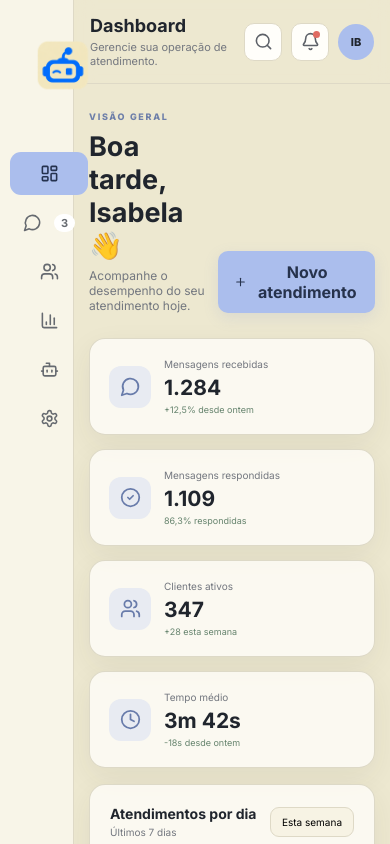
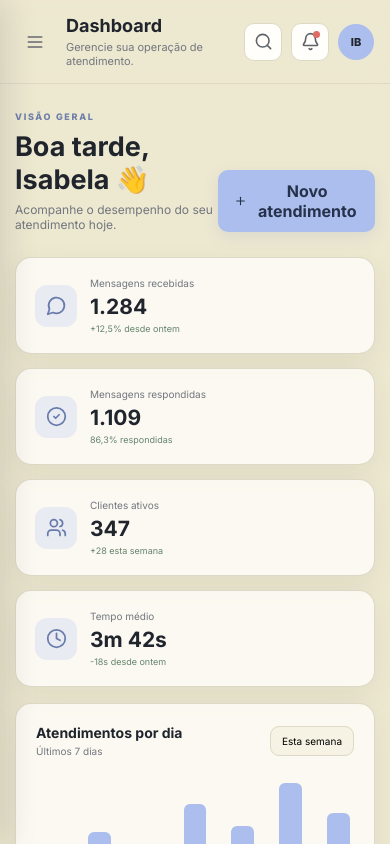
Before and after one commit to 0-bife/PI-G1, a React (Vite) app in the folder Front-End/: page / in a window 390 px wide. Both pictures are taken after a click on the button "Entrar". Shown: the top 844 px of the page. Built offline with nearby package versions, Linux system fonts and the light colour scheme.

Commit message:
adicionado_botao_sidebar

```diff
--- a/Front-End/src/App.jsx
+++ b/Front-End/src/App.jsx
@@ -5,7 +5,6 @@ import Dashboard from './pages/Dashboard.jsx';
 import Conversas from './pages/Conversas.jsx';
 import Contatos from './pages/Contatos.jsx';
 import Relatorios from './pages/Relatorios.jsx';
-import Automacoes from './pages/Automacoes.jsx';
 import Configuracoes from './pages/Configuracoes.jsx';
 
 // App controla qual tela está aberta no protótipo navegável.
@@ -18,7 +17,6 @@ export default function App() {
     Conversas: <Conversas />,
     Contatos: <Contatos />,
     Relatórios: <Relatorios />,
-    Automações: <Automacoes />,
     Configurações: <Configuracoes />,
   };
 
--- a/Front-End/src/components/AppShell.jsx
+++ b/Front-End/src/components/AppShell.jsx
@@ -1,38 +1,108 @@
+import { useEffect, useState } from "react";
 import {
   LayoutDashboard,
   MessageCircle,
   Users,
   BarChart3,
-  Bot,
   Settings,
   Search,
   Bell,
   MoreHorizontal,
   LogOut,
+  Menu,
+  X,
+  PanelLeftClose,
+  PanelLeftOpen,
 } from "lucide-react";
 import Logo from "./Logo.jsx";
+
+const SIDEBAR_STORAGE_KEY = "in-a-blink-sidebar-pinned";
+const MOBILE_BREAKPOINT = "(max-width: 767px)";
 
 const navItems = [
   ["Dashboard", LayoutDashboard],
   ["Conversas", MessageCircle],
   ["Contatos", Users],
   ["Relatórios", BarChart3],
-  ["Automações", Bot],
   ["Configurações", Settings],
 ];
 
 // Estrutura fixa compartilhada pelas páginas: sidebar + topbar + conteúdo.
 export default function AppShell({ page, setPage, children }) {
+  const [isPinned, setIsPinned] = useState(() => {
+    try {
+      return window.localStorage.getItem(SIDEBAR_STORAGE_KEY) === "true";
+    } catch (error) {
+      console.error("Não foi possível ler a preferência da sidebar.", error);
+      return false;
+    }
+  });
+  const [isHovered, setIsHovered] = useState(false);
+  const [isMobileOpen, setIsMobileOpen] = useState(false);
+  const isExpanded = isPinned || isHovered;
+
+  useEffect(() => {
+    try {
+      window.localStorage.setItem(SIDEBAR_STORAGE_KEY, String(isPinned));
+    } catch (error) {
+      console.error("Não foi possível salvar a preferência da sidebar.", error);
+    }
+  }, [isPinned]);
+
+  useEffect(() => {
+    function handleKeyDown(event) {
+      if (event.key === "Escape") setIsMobileOpen(false);
+    }
+
+    window.addEventListener("keydown", handleKeyDown);
+    return () => window.removeEventListener("keydown", handleKeyDown);
+  }, []);
+
+  function handleMouseEnter() {
+    if (!window.matchMedia(MOBILE_BREAKPOINT).matches && !isPinned) {
+      setIsHovered(true);
+    }
+  }
+
+  function handleMouseLeave() {
+    setIsHovered(false);
+  }
+
+  function handleNavigation(label) {
+    setPage(label);
+    setIsMobileOpen(false);
+  }
+
   return (
-    <div className="app-shell">
-      <aside className="sidebar">
-        <Logo />
+    <div className={`app-shell ${isExpanded ? "sidebar-expanded" : "sidebar-collapsed"}`}>
+      <aside
+        className={`sidebar ${isMobileOpen ? "drawer-open" : ""}`}
+        onMouseEnter={handleMouseEnter}
+        onMouseLeave={handleMouseLeave}
+      >
+        <div className="sidebar-header">
+          <Logo />
+          <button
+            className="sidebar-toggle"
+            type="button"
+            aria-label={isPinned ? "Desafixar sidebar" : "Fixar sidebar expandida"}
+            aria-pressed={isPinned}
+            title={isPinned ? "Desafixar sidebar" : "Fixar sidebar expandida"}
+            onClick={() => setIsPinned((pinned) => !pinned)}
+          >
+            {isPinned ? <PanelLeftClose size={19} /> : <PanelLeftOpen size={19} />}
+          </button>
+        </div>
         <nav>
           {navItems.map(([label, Icon]) => (
             <button
               key={label}
               className={`nav-item ${page === label ? "active" : ""}`}
-              onClick={() => setPage(label)}
+              type="button"
+              data-tooltip={label}
+              aria-label={label}
+              title={label}
+              onClick={() => handleNavigation(label)}
             >
               <Icon size={19} />
               <span>{label}</span>
@@ -43,22 +113,48 @@ export default function AppShell({ page, setPage, children }) {
         <div className="sidebar-bottom">
           <div className="mini-profile">
             <div className="avatar">IB</div>
-            <div>
+            <div className="profile-label">
               <strong>Isabela</strong>
               <small>Administradora</small>
             </div>
             <MoreHorizontal size={18} />
           </div>
-          <button className="logout" onClick={() => setPage("Login")}>
-            <LogOut size={18} /> Sair
+          <button
+            className="logout"
+            type="button"
+            data-tooltip="Sair"
+            aria-label="Sair"
+            title="Sair"
+            onClick={() => handleNavigation("Login")}
+          >
+            <LogOut size={18} /> <span>Sair</span>
           </button>
         </div>
       </aside>
+      {isMobileOpen && (
+        <button
+          className="drawer-backdrop"
+          type="button"
+          aria-label="Fechar menu"
+          onClick={() => setIsMobileOpen(false)}
+        />
+      )}
       <main className="main-area">
         <header className="topbar">
           <div>
-            <h1>{page}</h1>
-            <p>Gerencie sua operação de atendimento.</p>
+            <button
+              className="mobile-menu-toggle"
+              type="button"
+              aria-label={isMobileOpen ? "Fechar menu" : "Abrir menu"}
+              aria-expanded={isMobileOpen}
+              onClick={() => setIsMobileOpen((open) => !open)}
+            >
+              {isMobileOpen ? <X size={20} /> : <Menu size={20} />}
+            </button>
+            <div className="topbar-heading">
+              <h1>{page}</h1>
+              <p>Gerencie sua operação de atendimento.</p>
+            </div>
           </div>
           <div className="top-actions">
             <button className="icon-btn">
--- a/Front-End/src/styles.css
+++ b/Front-End/src/styles.css
@@ -45,13 +45,94 @@ select {
 .sidebar {
   position: fixed;
   inset: 0 auto 0 0;
-  width: 238px;
+  width: 76px;
   background: #f8f5e8;
   border-right: 1px solid var(--line);
-  padding: 26px 18px;
+  padding: 20px 12px;
   display: flex;
   flex-direction: column;
   z-index: 5;
+  transition: width 0.25s ease, padding 0.25s ease, transform 0.25s ease;
+}
+.sidebar-expanded .sidebar {
+  width: 238px;
+  padding: 26px 18px;
+}
+.sidebar-collapsed .sidebar {
+  padding-right: 8px;
+  padding-left: 8px;
+}
+.sidebar-header {
+  display: flex;
+  align-items: center;
+  justify-content: space-between;
+  min-height: 38px;
+}
+.sidebar-collapsed .sidebar-header {
+  gap: 3px;
+}
+.sidebar .logo {
+  gap: 11px;
+  padding: 0;
+  min-width: 0;
+}
+.sidebar .logo img {
+  width: 38px;
+  height: 38px;
+  flex: 0 0 38px;
+}
+.sidebar-collapsed .sidebar .logo {
+  flex: 0 0 28px;
+}
+.sidebar-collapsed .sidebar .logo img {
+  width: 28px;
+  height: 28px;
+  flex-basis: 28px;
+}
+.sidebar .logo > div,
+.nav-item span,
+.profile-label,
+.logout span {
+  max-width: 0;
+  max-height: 0;
+  opacity: 0;
+  overflow: hidden;
+  white-space: nowrap;
+  transform: translateX(-5px);
+  transition: opacity 0.18s ease, max-width 0.25s ease, max-height 0.25s ease,
+    transform 0.25s ease;
+}
+.sidebar-expanded .sidebar .logo > div,
+.sidebar-expanded .nav-item span,
+.sidebar-expanded .profile-label,
+.sidebar-expanded .logout span {
+  max-width: 160px;
+  max-height: 60px;
+  opacity: 1;
+  transform: translateX(0);
+}
+.sidebar-toggle,
+.mobile-menu-toggle {
+  border: 0;
+  background: transparent;
+  color: #666a70;
+  width: 38px;
+  height: 38px;
+  border-radius: 10px;
+  display: grid;
+  place-items: center;
+  flex: 0 0 auto;
+}
+.sidebar-toggle:hover,
+.mobile-menu-toggle:hover {
+  background: #eee9d7;
+}
+.sidebar-collapsed .sidebar-toggle {
+  width: 28px;
+  height: 28px;
+}
+.mobile-menu-toggle {
+  display: none;
 }
 .logo {
   display: flex;
@@ -94,6 +175,7 @@ select {
   gap: 6px;
 }
 .nav-item {
+  position: relative;
   border: 0;
   background: transparent;
   border-radius: 11px;
@@ -101,8 +183,46 @@ select {
   display: flex;
   align-items: center;
   gap: 12px;
+  min-width: 0;
   color: #666a70;
   text-align: left;
+}
+.sidebar-collapsed .nav-item {
+  justify-content: center;
+  padding-right: 0;
+  padding-left: 0;
+}
+.sidebar-expanded .nav-item {
+  justify-content: flex-start;
+  padding-right: 13px;
+  padding-left: 13px;
+}
+.sidebar-collapsed .nav-item::after,
+.sidebar-collapsed .logout::after {
+  content: attr(data-tooltip);
+  position: absolute;
+  left: calc(100% + 12px);
+  top: 50%;
+  z-index: 12;
+  padding: 7px 10px;
+  border-radius: 7px;
+  background: #20252d;
+  color: white;
+  font-size: 11px;
+  font-weight: 500;
+  line-height: 1.2;
+  white-space: nowrap;
+  opacity: 0;
+  pointer-events: none;
+  transform: translate(4px, -50%);
+  transition: opacity 0.15s ease, transform 0.15s ease;
+}
+.sidebar-collapsed .nav-item:hover::after,
+.sidebar-collapsed .nav-item:focus-visible::after,
+.sidebar-collapsed .logout:hover::after,
+.sidebar-collapsed .logout:focus-visible::after {
+  opacity: 1;
+  transform: translate(0, -50%);
 }
 .nav-item:hover {
   background: #eee9d7;
@@ -119,6 +239,11 @@ select {
   padding: 2px 7px;
   font-size: 11px;
 }
+.sidebar-collapsed .nav-badge,
+.sidebar-collapsed .mini-profile > svg,
+.sidebar-collapsed .logout span {
+  display: none;
+}
 .sidebar-bottom {
   margin-top: auto;
 }
@@ -129,8 +254,14 @@ select {
   padding: 14px 6px;
   border-top: 1px solid var(--line);
 }
+.sidebar-collapsed .mini-profile {
+  justify-content: center;
+  padding-right: 0;
+  padding-left: 0;
+}
 .mini-profile > div:nth-child(2) {
   flex: 1;
+  min-width: 0;
 }
 .mini-profile strong,
 .mini-profile small {
@@ -161,6 +292,7 @@ select {
   font-size: 16px;
 }
 .logout {
+  position: relative;
   border: 0;
   background: transparent;
   color: var(--muted);
@@ -168,10 +300,19 @@ select {
   gap: 9px;
   padding: 8px;
 }
+.sidebar-collapsed .logout {
+  justify-content: center;
+  width: 100%;
+}
 .main-area {
+  margin-left: 76px;
+  width: calc(100% - 76px);
+  min-width: 0;
+  transition: margin-left 0.25s ease, width 0.25s ease;
+}
+.sidebar-expanded .main-area {
   margin-left: 238px;
-  width: calc(100% - 238px);
-  min-width: 0;
+    width: calc(100% - 238px);
 }
 .topbar {
   height: 84px;
@@ -189,6 +330,9 @@ select {
 .topbar h1 {
   font-size: 18px;
   margin: 0;
+}
+.topbar-heading {
+  min-width: 0;
 }
 .topbar p {
   font-size: 11px;
@@ -867,7 +1011,7 @@ select {
   justify-content: center;
   margin-top: 7px;
 }
-/* Tabelas, campanhas, relatórios, automações e configurações. */
+/* Tabelas, campanhas, relatórios e configurações. */
 .toolbar {
   padding: 12px;
   display: flex;
@@ -925,8 +1069,7 @@ th {
   align-items: center;
   gap: 18px;
 }
-.campaign-symbol,
-.automation-icon {
+.campaign-symbol {
   width: 43px;
   height: 43px;
   border-radius: 12px;
@@ -1052,29 +1195,6 @@ th {
   height: 100%;
   background: var(--accent-dark);
   border-radius: 99px;
-}
-.automation-grid {
-  display: grid;
-  grid-template-columns: repeat(3, 1fr);
-  gap: 13px;
-}
-.automation {
-  padding: 17px;
-  display: flex;
-  align-items: center;
-  gap: 12px;
-}
-.automation h3,
-.automation p {
-  margin: 0;
-}
-.automation h3 {
-  font-size: 11px;
-}
-.automation p {
-  font-size: 8px;
-  color: var(--muted);
-  margin-top: 5px;
 }
 .switch input {
   display: none;
@@ -1108,40 +1228,6 @@ th {
 .switch input:checked + i:after {
   left: 17px;
 }
-.flow {
-  padding: 22px;
-  margin-top: 17px;
-}
-.flow-row {
-  display: flex;
-  align-items: center;
-  justify-content: center;
-  gap: 13px;
-  padding: 35px 10px;
-}
-.flow-node {
-  border: 1px solid var(--line);
-  border-radius: 12px;
-  background: #faf8ef;
-  padding: 14px;
-  display: flex;
-  align-items: center;
-  gap: 10px;
-  min-width: 145px;
-}
-.flow-node svg {
-  color: #687baa;
-}
-.flow-node span,
-.flow-node small {
-  display: block;
-  font-size: 9px;
-}
-.flow-node small {
-  font-size: 7px;
-  color: var(--muted);
-  margin-bottom: 3px;
-}
 .settings-layout {
   display: grid;
   grid-template-columns: 230px 1fr;
@@ -1428,9 +1514,6 @@ th {
   .metrics {
     grid-template-columns: repeat(2, 1fr);
   }
-  .automation-grid {
-    grid-template-columns: 1fr;
-  }
   .login-page {
     grid-template-columns: 1fr;
   }
@@ -1438,22 +1521,92 @@ th {
     display: none;
   }
 }
-@media (max-width: 760px) {
+@media (max-width: 767px) {
   .sidebar {
-    width: 74px;
-    padding: 20px 10px;
-  }
-  .sidebar .logo div,
-  .nav-item span,
-  .sidebar-bottom {
+    width: 280px;
+    padding: 20px 18px;
+    transform: translateX(-100%);
+    z-index: 10;
+    box-shadow: 8px 0 30px rgba(32, 37, 45, 0.12);
+  }
+  .sidebar-expanded .sidebar,
+  .sidebar-collapsed .sidebar {
+    width: 280px;
+    padding: 20px 18px;
+  }
+  .sidebar-collapsed .sidebar .logo {
+    flex: 0 1 auto;
+  }
+  .sidebar-collapsed .sidebar .logo img {
+    width: 38px;
+    height: 38px;
+    flex-basis: 38px;
+  }
+  .sidebar.drawer-open {
+    transform: translateX(0);
+  }
+  .sidebar .logo > div,
+  .sidebar .nav-item span,
+  .sidebar .profile-label,
+  .sidebar .logout span {
+    max-width: 160px;
+    max-height: 60px;
+    opacity: 1;
+    transform: translateX(0);
+  }
+  .sidebar .nav-badge,
+  .sidebar .mini-profile > svg {
+    display: block;
+  }
+  .sidebar-collapsed .logout span {
+    display: inline;
+  }
+  .sidebar-toggle {
     display: none;
   }
-  .nav-item {
-    justify-content: center;
+  .sidebar .nav-item,
+  .sidebar-collapsed .nav-item {
+    justify-content: flex-start;
+    padding-right: 13px;
+    padding-left: 13px;
+  }
+  .sidebar-collapsed .nav-badge {
+    display: block;
+  }
+  .sidebar-collapsed .mini-profile {
+    justify-content: flex-start;
+    padding-right: 6px;
+    padding-left: 6px;
+  }
+  .sidebar-collapsed .logout {
+    justify-content: flex-start;
+  }
+  .sidebar-collapsed .nav-item::after,
+  .sidebar-collapsed .logout::after {
+    display: none;
+  }
+  .drawer-backdrop {
+    position: fixed;
+    inset: 0;
+    z-index: 3;
+    border: 0;
+    background: rgba(32, 37, 45, 0.38);
+  }
+  .mobile-menu-toggle {
+    display: grid;
   }
   .main-area {
-    margin-left: 74px;
-    width: calc(100% - 74px);
+    margin-left: 0;
+    width: 100%;
+  }
+  .sidebar-expanded .main-area {
+    margin-left: 0;
+    width: 100%;
+  }
+  .topbar > div:first-child {
+    display: flex;
+    align-items: center;
+    gap: 12px;
   }
   .page-content {
     padding: 20px 15px;
@@ -1470,9 +1623,6 @@ th {
   .conversation-list {
     display: none;
   }
-  .flow-row {
-    flex-wrap: wrap;
-  }
   .metrics {
     grid-template-columns: 1fr;
   }
```
